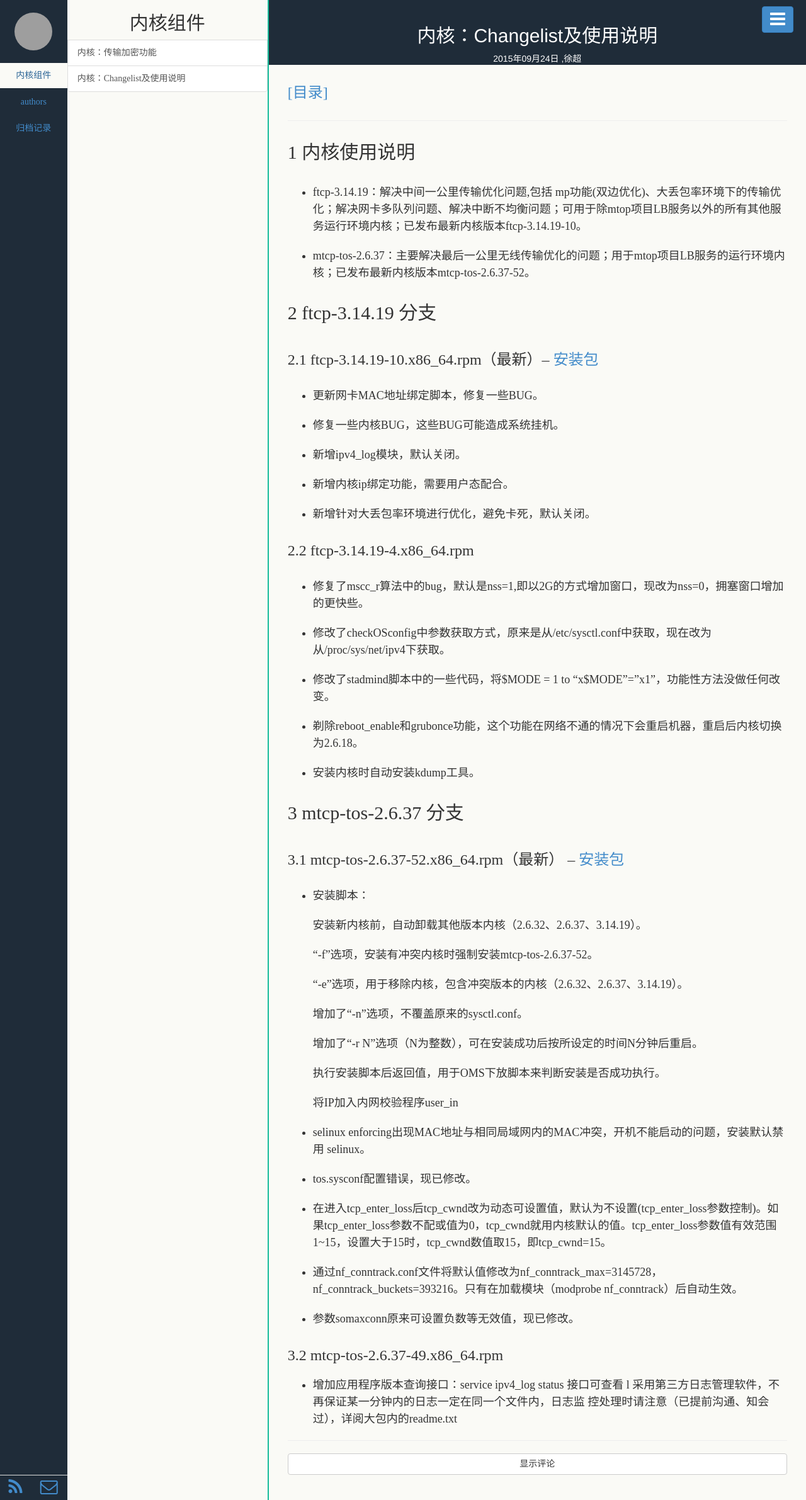
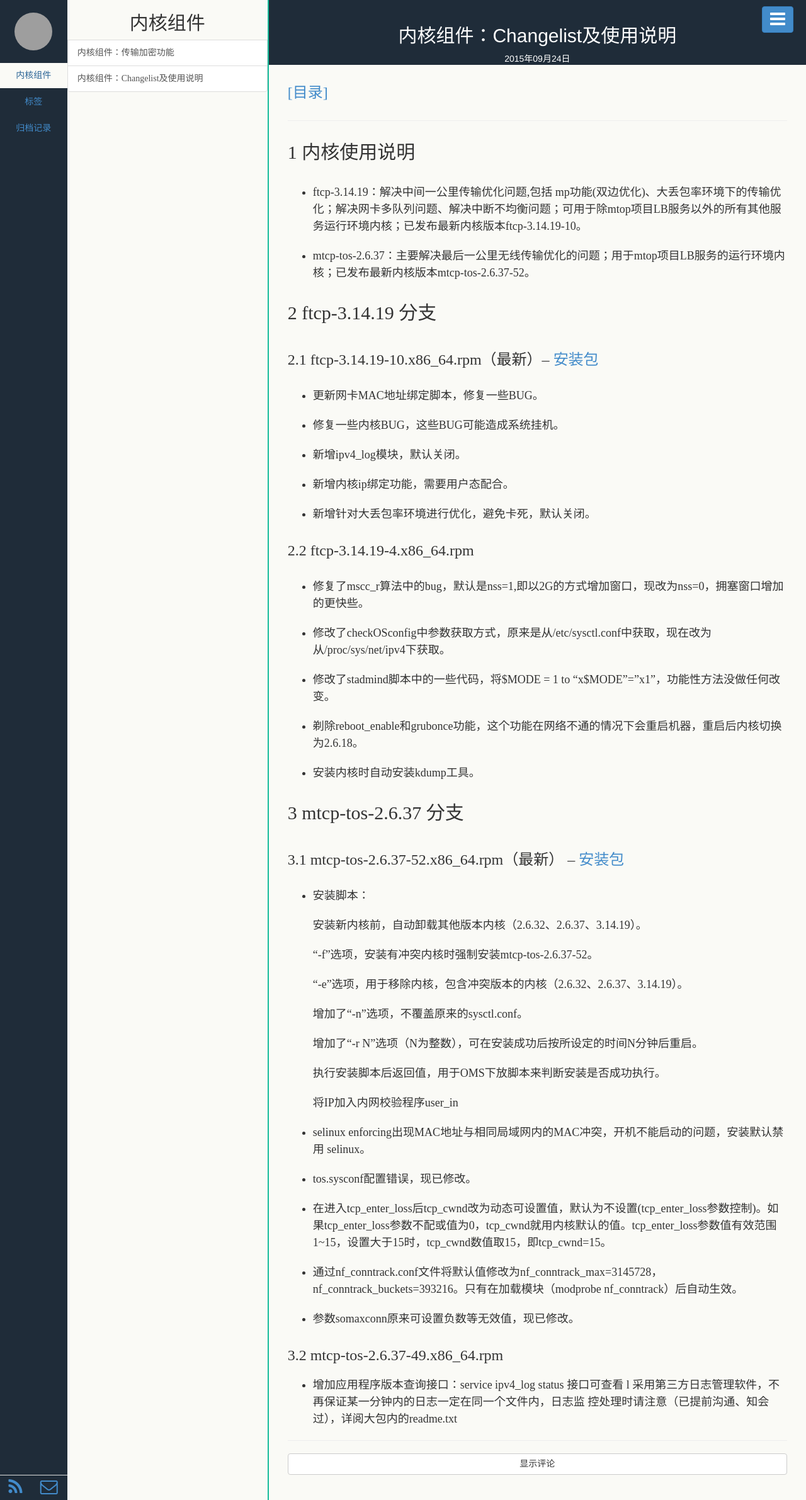
Before and after one commit to deeper-think/deeper-think.github.io.ws, a Jekyll site: the page built from source_code/_posts/2015-09-24-kernel-changelist.md, in a window 1280 px wide. Shown: the whole page at 63% size. Built offline with Jekyll 4.4.1, drawn with Linux system fonts in a browser that asks for light colours; grey boxes are pictures that could not be loaded.

Commit message:
small changes

```diff
--- a/source_code/_config.yml
+++ b/source_code/_config.yml
@@ -34,12 +34,10 @@ active: 内核组件
 
 # 首页除了最新文章外显示分类
 cates:
-  - 内核组件
-  - squid技术
 
 # 中文本地化
 locals:
-  tags: authors
+  tags: 标签
   about: 关于
   newest: 最新文章
   archive: 归档记录
--- a/source_code/_layouts/post.html
+++ b/source_code/_layouts/post.html
@@ -5,7 +5,7 @@ layout: base
   <div class="col-md-12 aside3-title">
     <br>
     <h2 id="#identifier">{{ page.title }}</h2>
-    {{ page.date | date:"%Y年%m月%d日" }} ,{{ page.tags }}
+    {{ page.date | date:"%Y年%m月%d日" }}
   </div>
   <div class="col-md-12 aside3-content">
     {% include content.html %}
--- a/source_code/_posts/2015-09-24-kernel-changelist.md
+++ b/source_code/_posts/2015-09-24-kernel-changelist.md
@@ -1,8 +1,8 @@
 ---
 layout: post
-title: 内核：Changelist及使用说明
+title: 内核组件：Changelist及使用说明
 category: 内核组件
-tags: [徐超]
+tags: [内核]
 keywords: 内核组件、changelist
 description:
 ---
```
Also changed, not shown: source_code/_posts/2015-09-24-kernel-encryption-feature.md (+2 -2 lines).
